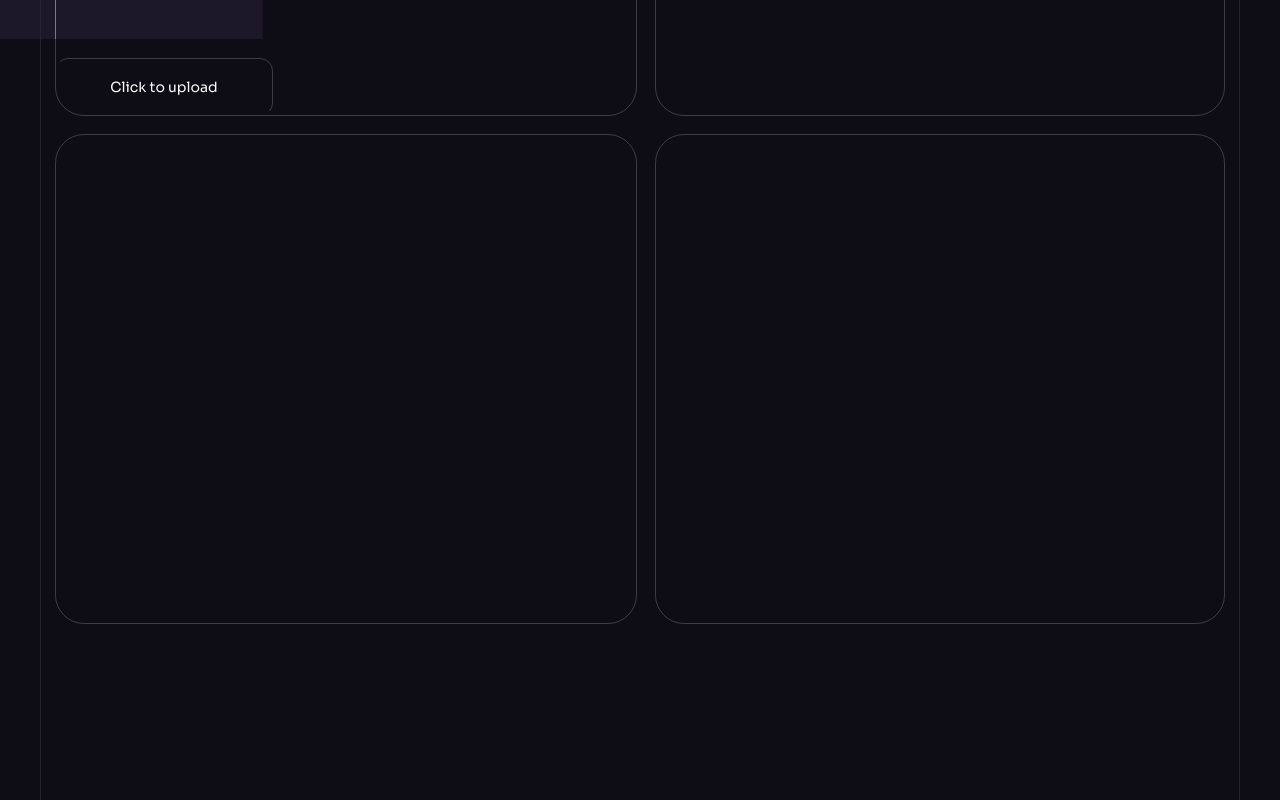
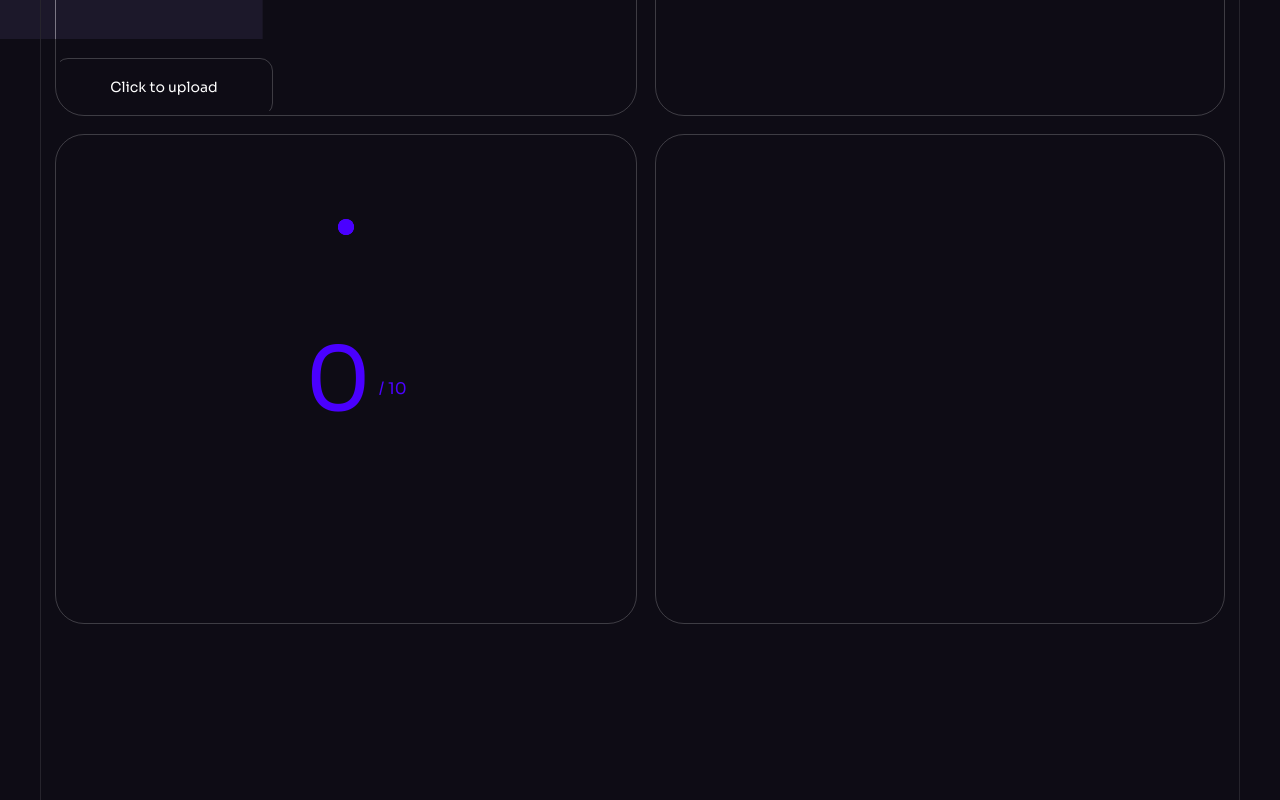
Before and after one commit to himanshupathak95/otf-orc, a React (Vite) app: page / in a window 1280 px wide. Shown: the part 7900-8700 px from the top of the page. Built offline with nearby package versions, Linux system fonts and the light colour scheme; grey boxes are pictures that could not be loaded.

Commit message:
radial bar

```diff
--- a/package.json
+++ b/package.json
@@ -21,6 +21,7 @@
     "@types/react-dom": "^18.2.19",
     "@vitejs/plugin-react": "^4.2.1",
     "autoprefixer": "^10.4.17",
+    "daisyui": "^4.10.1",
     "eslint": "^8.56.0",
     "eslint-plugin-react": "^7.33.2",
     "eslint-plugin-react-hooks": "^4.6.0",
--- a/src/components/FileUpload.jsx
+++ b/src/components/FileUpload.jsx
@@ -1,4 +1,5 @@
 import React, { useState } from "react";
+import RadialProgressBar from "./RadialProgressBar";
 
 const getParagraphs = (responseData) =>
   responseData.substring(0, responseData.indexOf("Here")).split("\n");
@@ -8,7 +9,7 @@ const getAlternatives = (responseData) =>
     .substring(responseData.indexOf("*"), responseData.length)
     .split(".\n");
 
-const getRating = (responseData) => responseData.match(/\d/)[0];
+const getRating = (responseData) => responseData.match(/\d/)[0] || 7;
 
 const FileUpload = () => {
   const [highlight, setHighlight] = useState(false);
@@ -159,7 +160,10 @@ const FileUpload = () => {
         )}
       </div>
       <div className="flex text-white outline outline-1 outline-white/20 outline-offset-4 rounded-3xl items-center justify-center mt-3 h-[60vh]">
-        {responseData && !isLoading && getRating(responseData)}
+        {!responseData && <RadialProgressBar rating={0} />}
+        {responseData && !isLoading && (
+          <RadialProgressBar rating={getRating(responseData)} />
+        )}
       </div>
       <div className="flex flex-row items-stretch w-full">
         <div className="outline outline-1 outline-white/20 outline-offset-4 rounded-3xl p-4 flex-1 ml-3 mt-3">
--- /dev/null
+++ b/src/components/RadialProgressBar.jsx
@@ -0,0 +1,26 @@
+import React from 'react';
+
+const RadialProgressBar = ({ rating }) => {
+  return (
+    <div
+      className="radial-progress text-primary"
+      style={{
+        "--value": `${rating * 10}`,
+        "--size": "20rem",
+        "--thickness": "1rem"
+      }}
+      role="progressbar"
+    >
+      <div className="flex justify-between">
+        <span className="pt-3 pl-5 mr-2" style={{ fontSize: "5.5rem" }}>
+          {rating}
+        </span>
+        <span className="pt-5" style={{ fontSize: "1rem" }}>
+          / 10
+        </span>
+      </div>
+    </div>
+  );
+};
+
+export default RadialProgressBar;
--- a/tailwind.config.js
+++ b/tailwind.config.js
@@ -128,5 +128,6 @@ export default {
         },
       });
     }),
+    require("daisyui"),
   ],
 };
```
Also changed, not shown: 1 other file (tests, documents, lock files or other folders).
